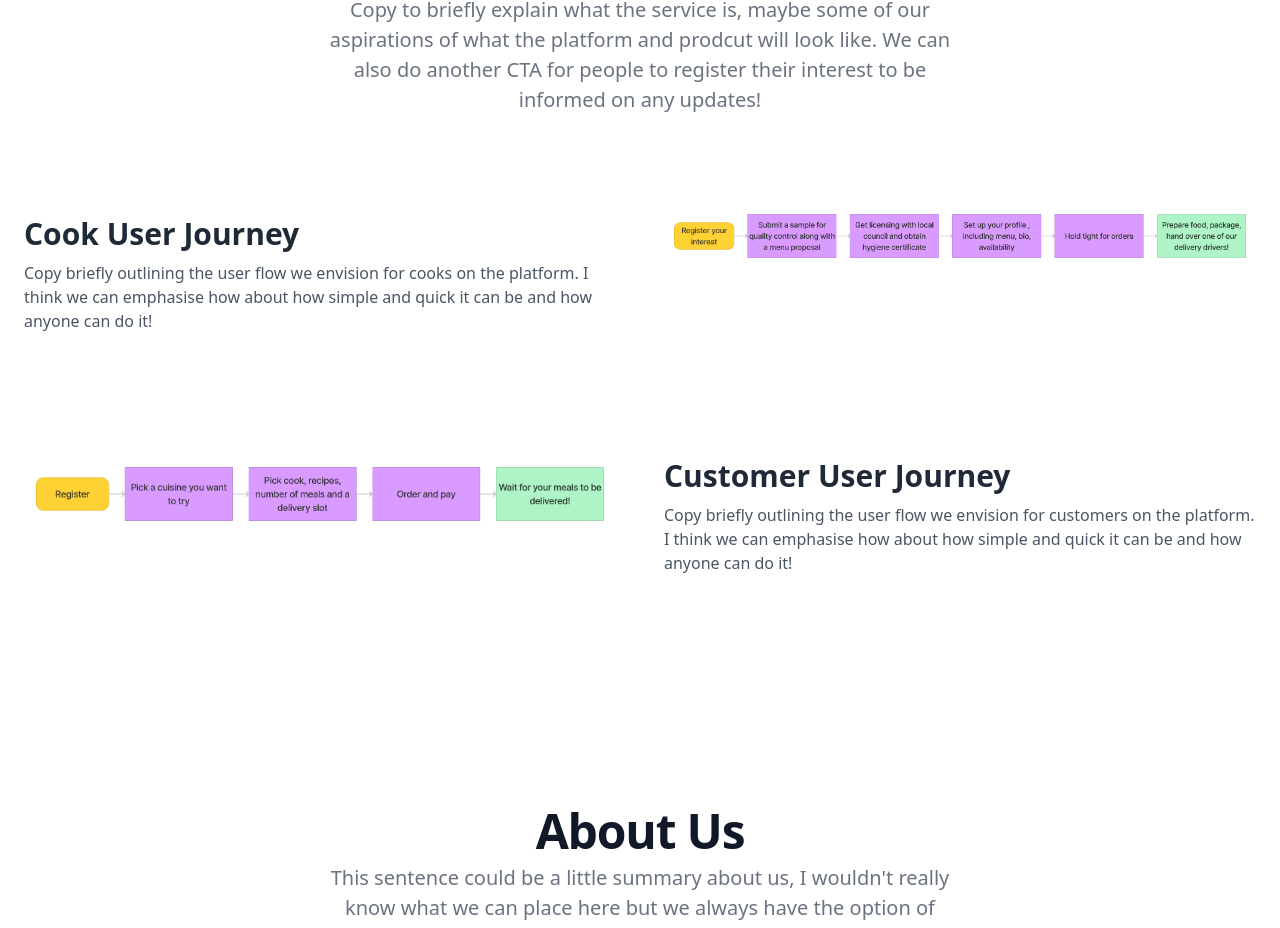
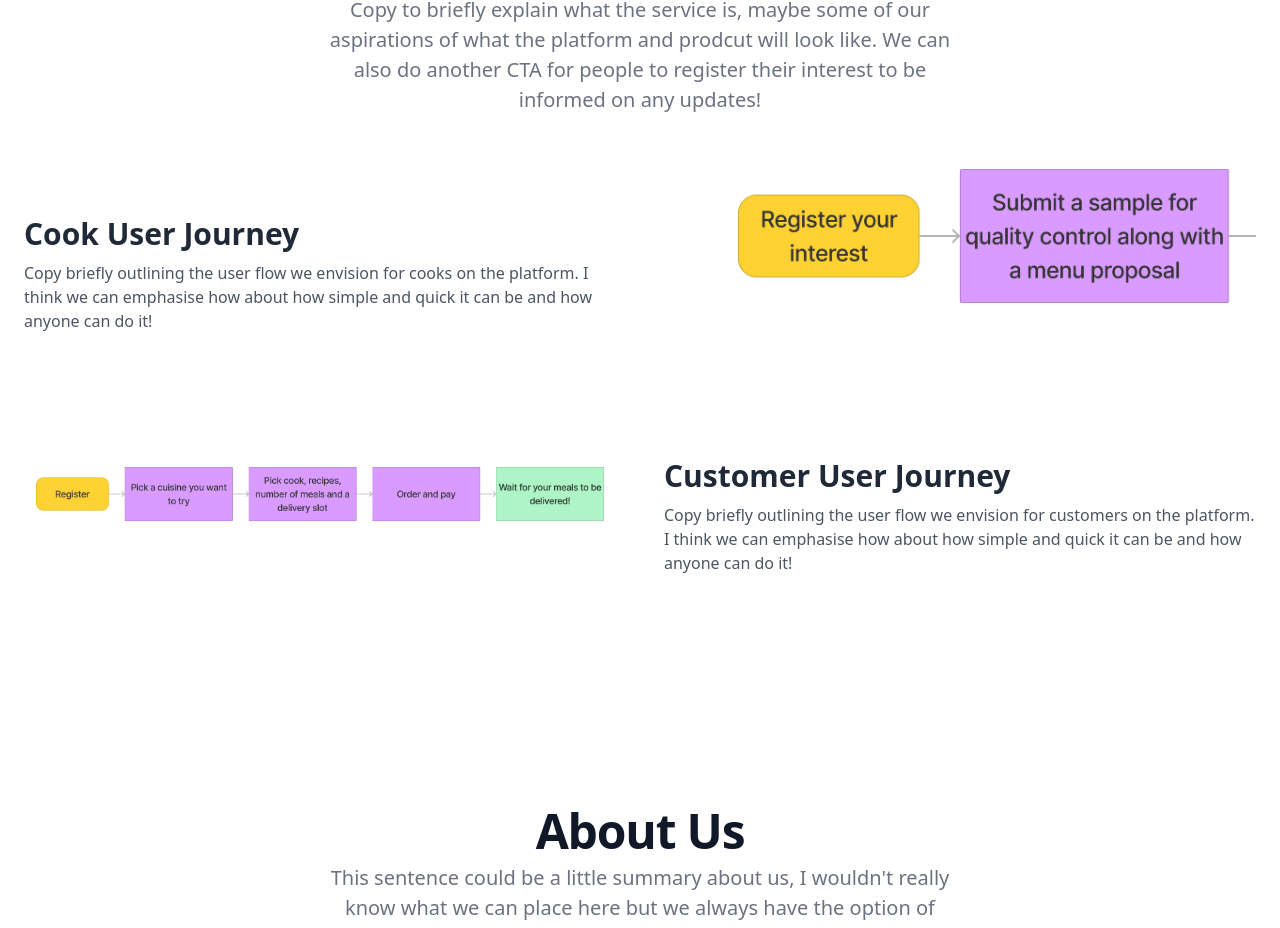
Before and after one commit to atheermusa/meridio-landing-page, a Next.js app: page / in a window 1280 px wide. Shown: the part 968-1896 px from the top of the page. Built offline with nearby package versions, Linux system fonts and the light colour scheme.

Commit message:
update with carousel prototype

```diff
--- a/src/components/HowItWorks.tsx
+++ b/src/components/HowItWorks.tsx
@@ -2,10 +2,21 @@ import React from 'react';
 
 import config from '../config/index.json';
 import Divider from './Divider';
+import "react-responsive-carousel/lib/styles/carousel.min.css"; // requires a loader
+import { Carousel } from 'react-responsive-carousel';
 
 const HowItWorks = () => {
   const { howItWorks } = config;
   const [cookFlow, customerFlow] = howItWorks.items;
+
+
+  const settings = {
+    dots: true,
+    infinite: true,
+    speed: 500,
+    slidesToShow: 1,
+    slidesToScroll: 1
+  }
 
   return (
     <section className={`bg-background py-8`} id="howItWorks">
@@ -33,11 +44,29 @@ const HowItWorks = () => {
             <p className={`text-gray-600`}>{cookFlow?.description}</p>
           </div>
           <div className={`w-full sm:w-1/2 p-6 flex`}>
-            <img
+            <Carousel
+            showThumbs={false}
+            showIndicators={false}
+            showStatus={false}
+            emulateTouch={true}
+            showArrows={false}
+            >
+              <div className="h-6/6 w-full flex">
+                <img src="/assets/images/cookUserFlowOne.png" className='ml-11 -mr-11' />
+                <img src="/assets/images/cookUserFlowTwo.png" className='-mr-11'/>
+                <img src="/assets/images/cookUserFlowThree.png" />
+
+              </div>
+              <div className="h-6/6">
+              </div>
+              <div className="h-6/6">
+              </div>
+            </Carousel>
+            {/* <img
               className="h-6/6 self-center"
               src={cookFlow?.img}
               alt={cookFlow?.title}
-            />
+            /> */}
           </div>
         </div>
         <div className={`flex flex-wrap flex-col-reverse sm:flex-row`}>
```
